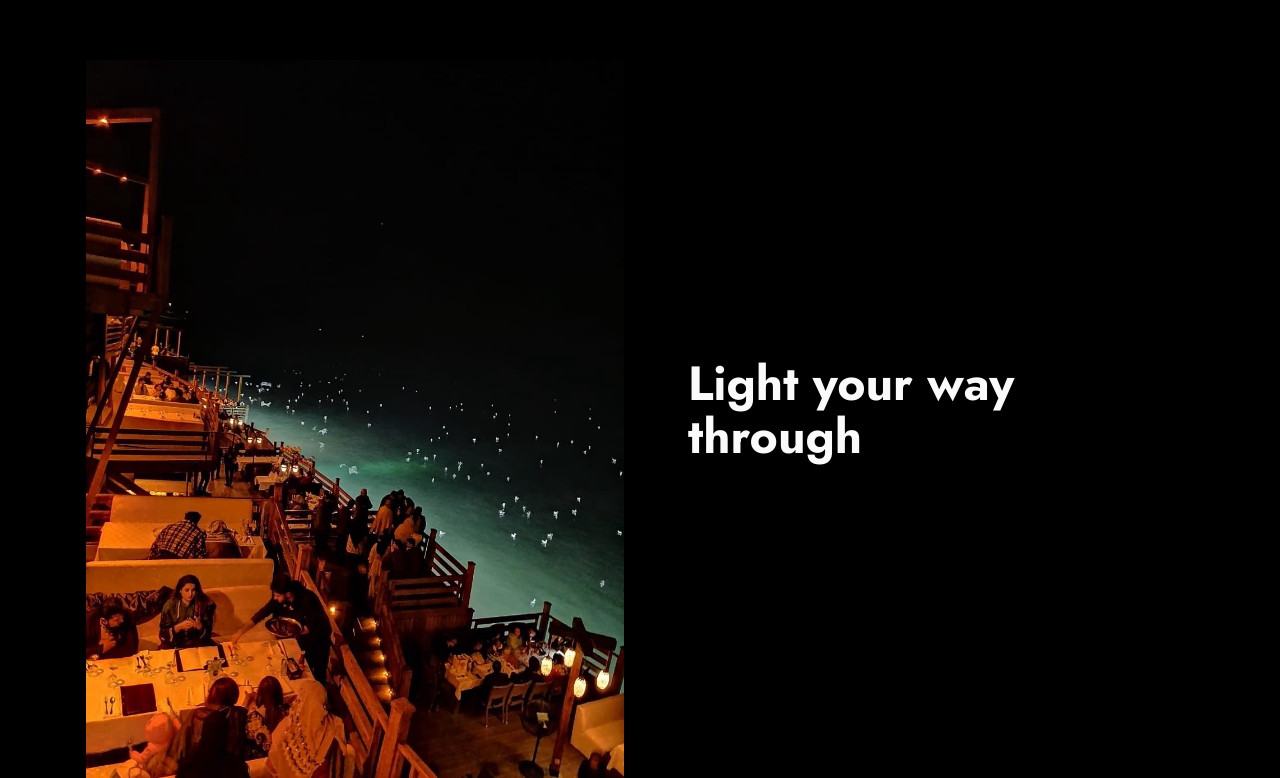
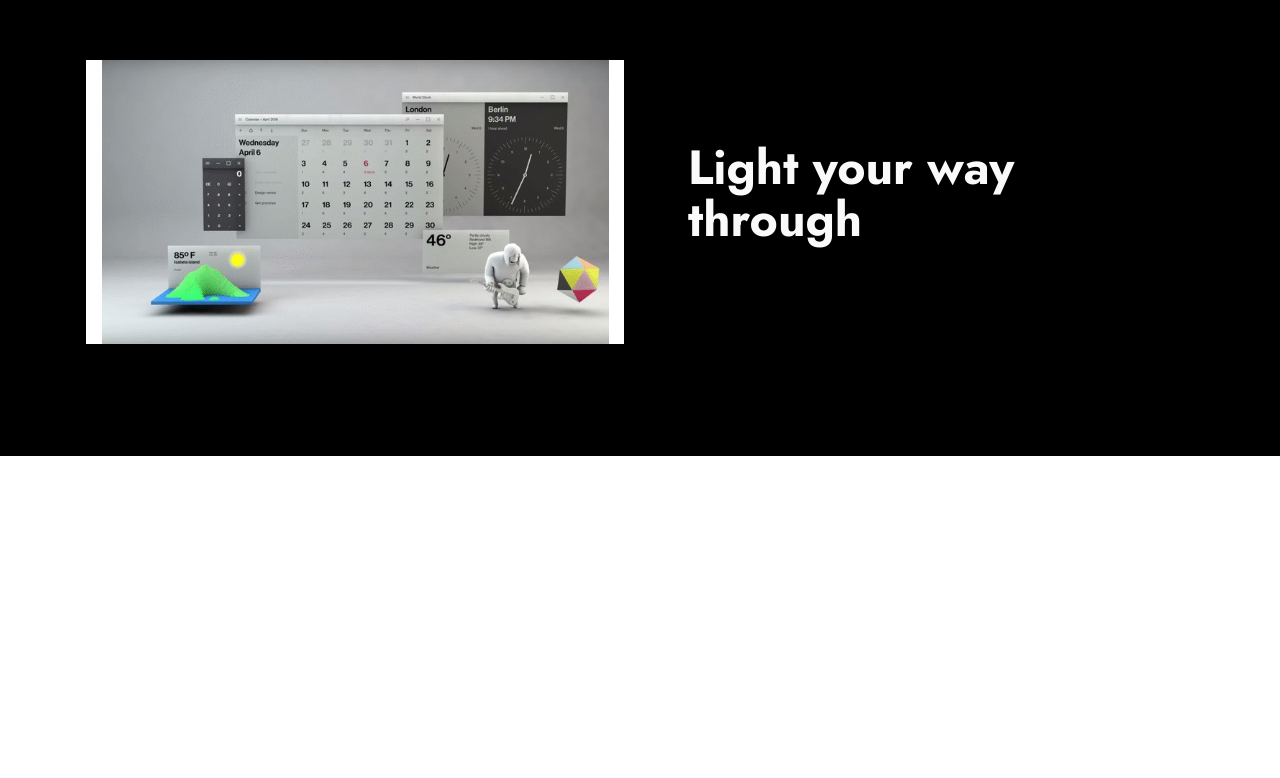
Before and after one commit to shreyas1921/pilot, a plain HTML site: page index.html in a window 1280 px wide. Shown: the part 961-1739 px from the top of the page. After the commit the page ends 1417 px from the top, so only its background shows below. Drawn offline with Linux system fonts and the light colour scheme.

Commit message:
create github pages

```diff
--- a/assets/images/hashes.json
+++ b/assets/images/hashes.json
@@ -1 +1 @@
-{"mgRyOEL4xK7kThr3ygaTGA==":"00-57-59-eomb1hyvaaaezj0-960x1280.jpg","oRykAiO0rUD++7AmPeEwUg==":"background1.jpg"}
+{"mgRyOEL4xK7kThr3ygaTGA==":"00-57-59-eomb1hyvaaaezj0-960x1280.jpg","oRykAiO0rUD++7AmPeEwUg==":"background1.jpg","Gl4zAeLxXWQDpAHyw0nxCg==":"0*bcukcoayzdye8gwj..gif"}
--- a/index.html
+++ b/index.html
@@ -48,7 +48,7 @@
     </div>
 </section>
 
-<section class="engine"><a href="https://mobirise.info/u">bootstrap responsive templates</a></section><section class="image1 cid-s8TMe8ULm6" id="image1-3">
+<section class="engine"><a href="https://mobirise.info/m">website design templates</a></section><section class="image1 cid-s8TMe8ULm6" id="image1-3">
 
 
 
@@ -57,7 +57,7 @@
         <div class="row align-items-center">
             <div class="col-12 col-lg-6">
                 <div class="image-wrapper">
-                    <img src="assets/images/00-57-59-eomb1hyvaaaezj0-960x1280.jpg" alt="">
+                    <img src="assets/images/0bcukcoayzdye8gwj..gif" alt="">
 
                 </div>
             </div>
```
Also changed, not shown: assets/images/0bcukcoayzdye8gwj..gif (added), 1 other file.
